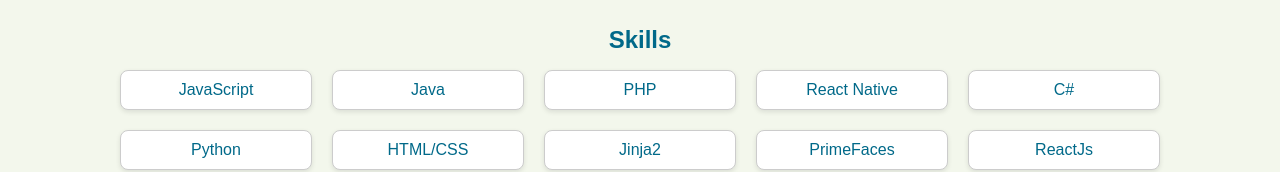
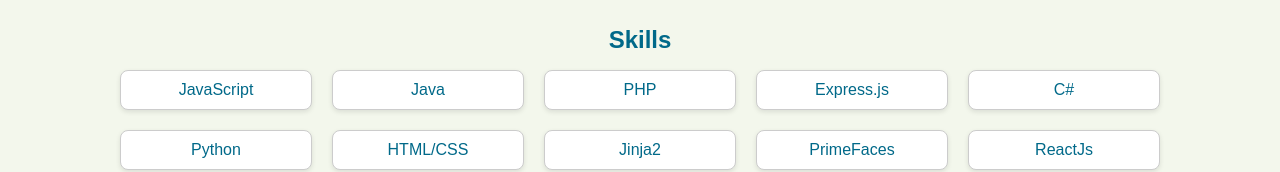
Before and after one commit to amalaouichi/portfolio, a React (Create React App) app: page / in a window 1280 px wide. Shown: the part 482-654 px from the top of the page. Built offline with nearby package versions, Linux system fonts and the light colour scheme.

Commit message:
corrections

```diff
--- a/src/components/Skills/Skills.js
+++ b/src/components/Skills/Skills.js
@@ -2,7 +2,7 @@
 import './Skills.css';
 
 const skills = [
-  'JavaScript', 'Java', 'PHP', 'React Native', 'C#', 'Python',
+  'JavaScript', 'Java', 'PHP', 'Express.js ', 'C#', 'Python',
   'HTML/CSS', 'Jinja2', 'PrimeFaces', 'ReactJs', 'Symfony',
   'Flask', 'Spring', 'JSF', 'Next.js', 'WordPress'
 ];
```
